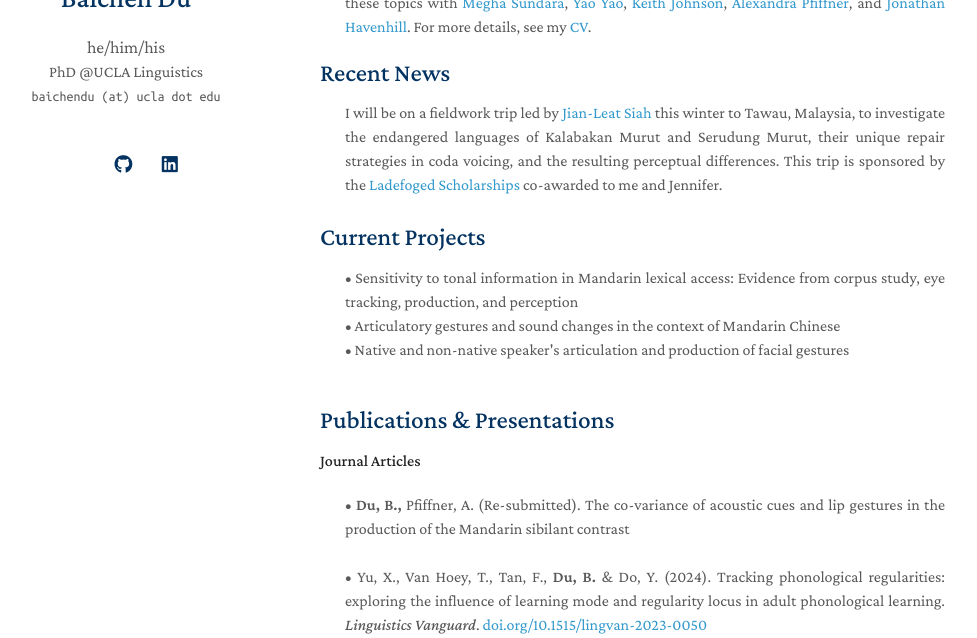
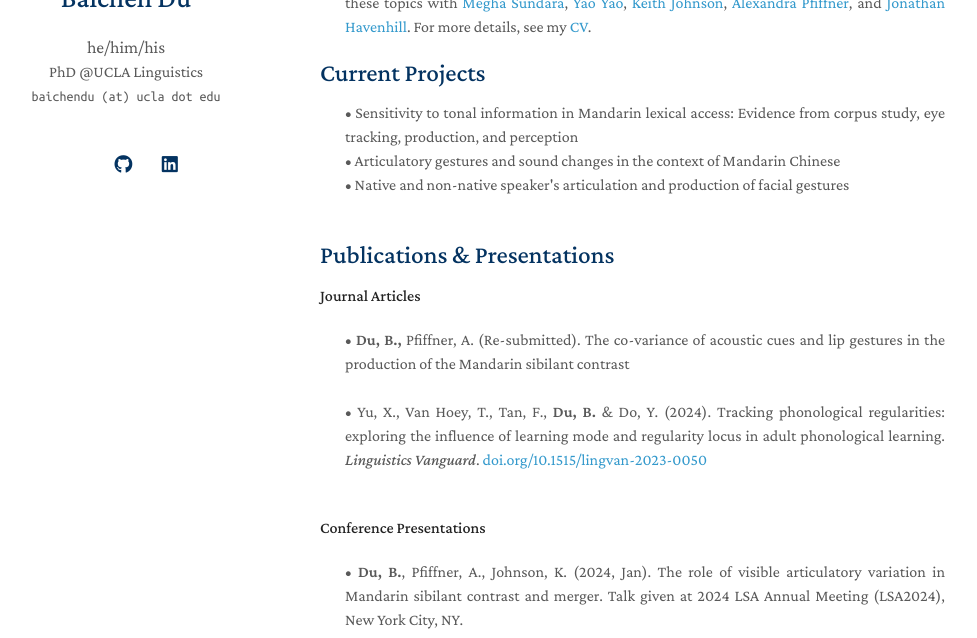
Before and after one commit to baichen-du/baichen-du.github.io, a Jekyll site: the page built from index.md, in a window 1280 px wide and 900 px high, cut to the strip 262-900 px from the top of the window. Shown: the whole strip, without its empty margins (150-1127 px from the left). Built offline with Jekyll 4.4.1, drawn with Linux system fonts in a browser that asks for light colours; a style sheet for code colours, icons or effects is not loaded; our own code applies the rules of GitHub Pages for plain Markdown files.

Commit message:
Update index.md

```diff
--- a/index.md
+++ b/index.md
@@ -15,14 +15,6 @@ Hello! I am a PhD student at <a href="https://linguistics.ucla.edu/"> UCLA Lingu
 <br>
 </div>
 <p></p>
-
-## Recent News
-
-<div style="text-align: justify">
-I will be on a fieldwork trip led by <a href="https://sites.google.com/view/jlsiah/home">Jian-Leat Siah</a> this winter to Tawau, Malaysia, to investigate the endangered languages of Kalabakan Murut and Serudung Murut, their unique repair strategies in coda voicing, and the resulting perceptual differences. This trip is sponsored by the <a href="https://linguistics.ucla.edu/graduate/current-students/ladefoged-scholarship-official-page/"> Ladefoged Scholarships</a> co-awarded to me and Jennifer.
-<br>
-<br>
-</div>
 
 ## Current Projects
 
```
